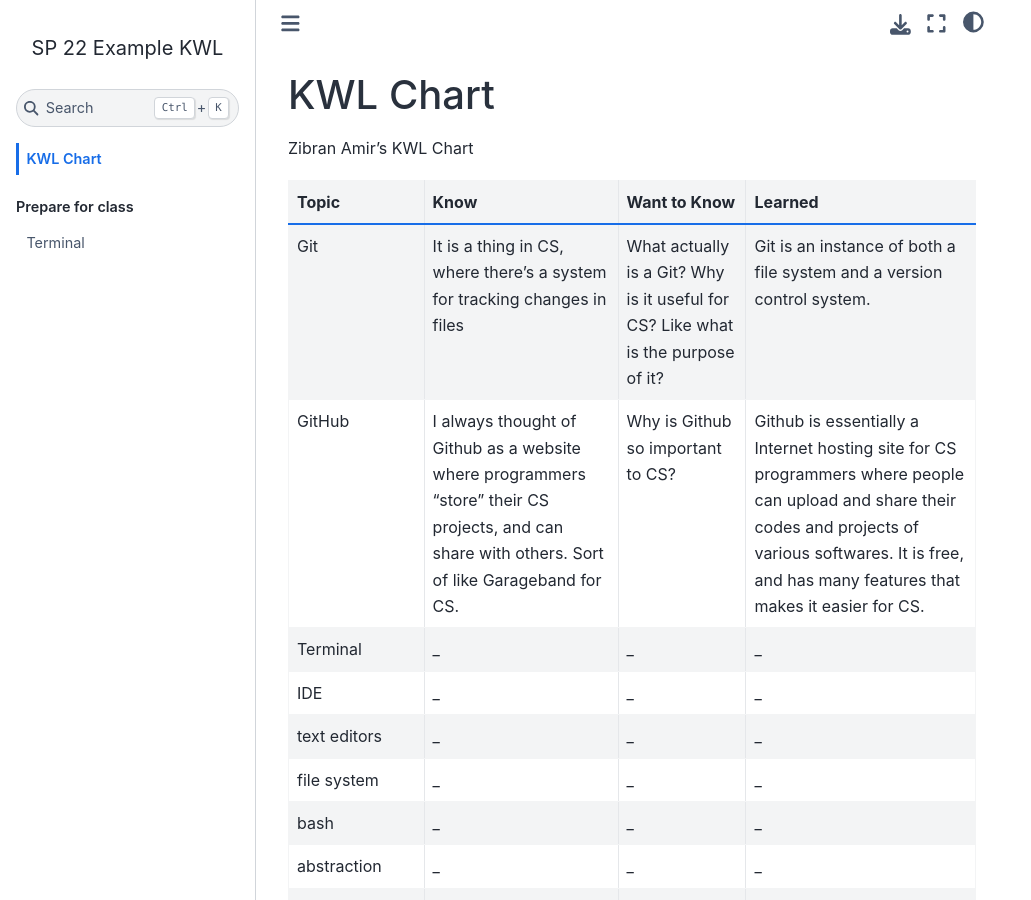
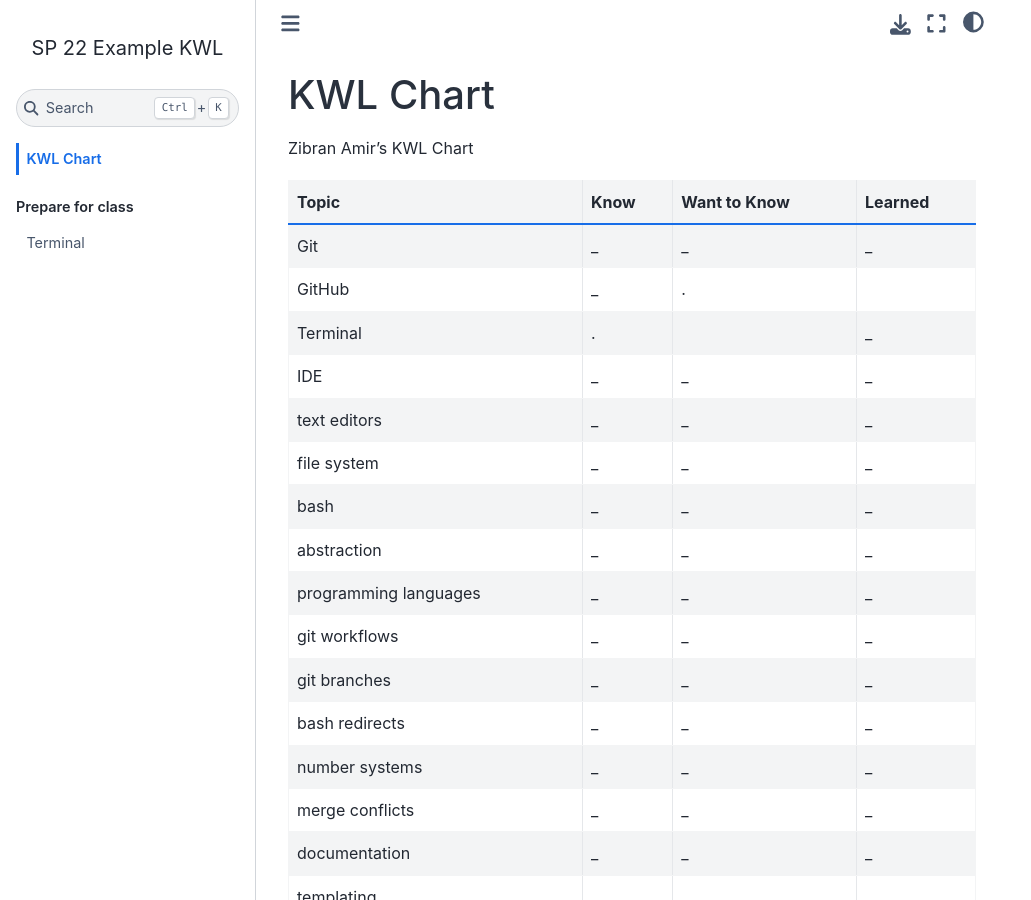
Before and after one commit to zibranamir2/kwl-chart-example, a Jupyter Book: the page built from chart.md, in a window 1280 px wide and 900 px high. Shown: the whole window, without its empty margins (0-1031 px from the left). Built offline with Jupyter Book 1.0.4 settings and Sphinx 7.4.7 and the Sphinx Book theme 1.1.4, drawn with Linux system fonts in a browser that asks for light colours.

Commit message:
Update chart.md

```diff
--- a/chart.md
+++ b/chart.md
@@ -4,9 +4,9 @@ Zibran Amir's KWL Chart
 
 | Topic | Know | Want to Know | Learned |
 | ------| ------- | ------ | ------- |
-| Git | It is a thing in CS, where there's a system for tracking changes in files | What actually is a Git? Why is it useful for CS? Like what is the purpose of it? |  Git is an instance of both a file system and a version control system. |
-| GitHub | I always thought of Github as a website where programmers "store" their CS projects, and can share with others. Sort of like Garageband for CS. | Why is Github so important to CS? | Github is essentially a Internet hosting site for CS programmers where people can upload and share their codes and projects of various softwares. It is free, and has many features that makes it easier for CS. |
-| Terminal | _ | _ | _ |
+| Git | _ | _ | _ |
+| GitHub | _ | . |
+| Terminal | . |  | _ |
 | IDE | _ | _ | _ |
 | text editors | _ | _ | _ |
 |file system | _ | _ |_ |
```
